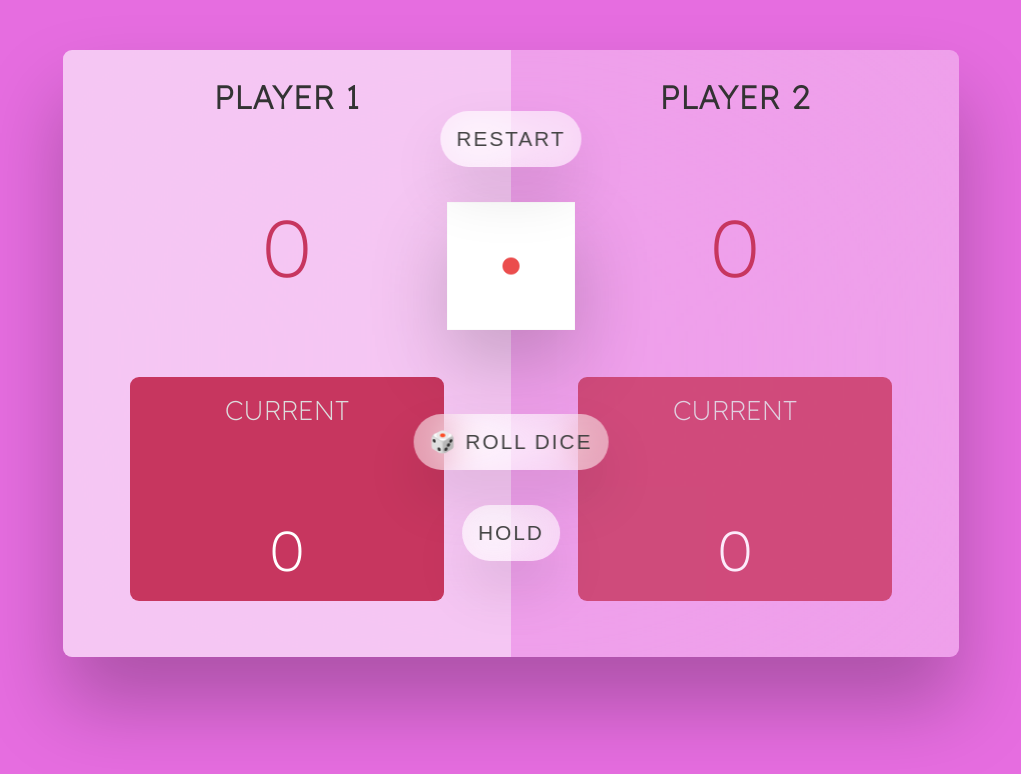
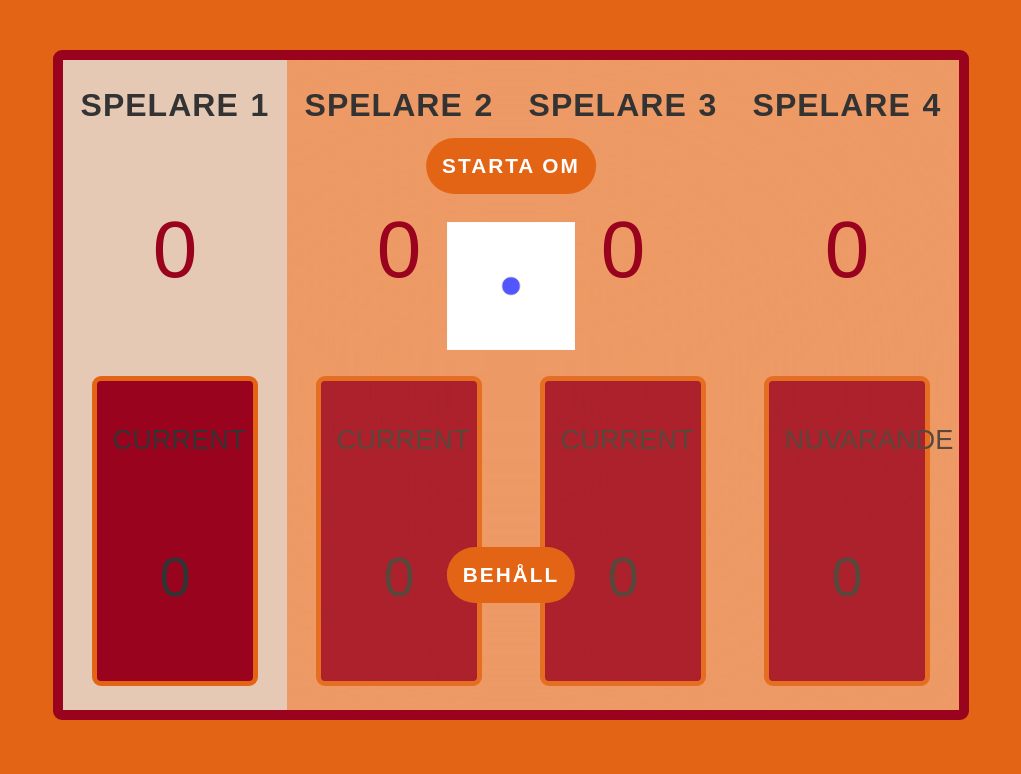
Before and after one commit to raphaelbroberg/dicegame, a plain HTML site: page dice/index.html in a window 1280 px wide. Shown: the whole page, without its empty margins (129-1150 px from the left). Drawn offline with Linux system fonts and the light colour scheme; a web font is replaced by a local one.

Commit message:
Add files via upload

```diff
--- a/dice/index.html
+++ b/dice/index.html
@@ -6,16 +6,22 @@
   <meta http-equiv="X-UA-Compatible" content="IE=edge">
   <meta name="viewport" content="width=device-width, initial-scale=1.0">
   <link rel="stylesheet" href="style.css">
+
+  <!-- Adam -->
+  <!-- Ange ikonen för webbsidan. -->
   <link rel="icon" type="image/png" sizes="32x32" href="images/dice-6.png">
-  <title>Pig Dice Game</title>
+  <!-- Titel för sidan. -->
+  <title>Four Player Dice Game</title>
 </head>
 
 <body>
   <main>
+    <!-- Raphael -->
+    <!-- Delen som visar spelarkorten, inklusive deras namn, poäng och aktuella poäng. -->
     <section class="player-cards">
       <!-- Player 0 Card -->
       <div class="player player--0 player--active">
-        <h2 class="name" id="name--0">Player 1</h2>
+        <h2 class="name" id="name--0">Spelare 1</h2>
         <p class="score" id="score--0">0</p>
         <div class="current">
           <p class="current-label">Current</p>
@@ -24,19 +30,43 @@
       </div>
       <!-- Player 1 Card -->
       <div class="player player--1">
-        <h2 class="name" id="name--1">Player 2</h2>
+        <h2 class="name" id="name--1">Spelare 2</h2>
         <p class="score" id="score--1">0</p>
         <div class="current">
           <p class="current-label">Current</p>
           <p class="current-score" id="current--1">0</p>
         </div>
       </div>
+      <!-- Player 0 Card -->
+      <div class="player player--2">
+        <h2 class="name" id="name--2">Spelare 3</h2>
+        <p class="score" id="score--2">0</p>
+        <div class="current">
+          <p class="current-label">Current</p>
+          <p class="current-score" id="current--2">0</p>
+        </div>
+      </div>
+      <!-- Player 1 Card -->
+      <div class="player player--3">
+        <h2 class="name" id="name--3">Spelare 4</h2>
+        <p class="score" id="score--3">0</p>
+        <div class="current">
+          <p class="current-label">Nuvarande</p>
+          <p class="current-score" id="current--3">0</p>
+        </div>
+      </div>
     </section>
-    <!-- Buttons -->
-    <img src="images/dice-1.png" alt="Playing dice" class="dice">
-    <button class="btn btn--new">Restart</button>
-    <button class="btn btn--roll">🎲 Roll dice</button>
-    <button class="btn btn--hold">Hold</button>
+    <!-- Johan -->
+    <!-- Knappen som används för att rulla tärningen. -->
+    <img src="images/dice1.png" alt="Playing dice" class="dice" id="roll-dice-btn">
+
+    <!-- Yosef -->
+    <!-- Knapp för att starta om spelet. -->
+    <button class="btn btn--new">Starta om</button>
+
+    <!-- Raphael -->
+    <!-- Knapp för att hålla poängen och passera turen till nästa spelare. -->
+    <button class="btn btn--hold">Behåll</button>
   </main>
 </body>
 
--- a/dice/style.css
+++ b/dice/style.css
@@ -1,15 +1,20 @@
-@import url('https://fonts.googleapis.com/css2?family=Lexend+Deca:wght@200&display=swap');
+/* Raphael */
+/* Importerar ny font */
 
+@import url('https://fonts.googleapis.com/css2?family=Bungee+Spice&display=swap');
+
+/* Body */
 body {
   box-sizing: border-box;
   margin: 0;
   padding: 0;
-  font-family: 'Lexend Deca', sans-serif;
+  font-family: "Bungee Spice", sans-serif;
   font-weight: 400;
   color: #333;
-  background-color: #e66de0;
+  background-color: #E36414;
 }
 
+/* Johan */
 /** Main Container **/
 main {
   position: relative;
@@ -20,10 +25,12 @@ main {
   height: auto;
   background-color: rgba(255, 255, 255, 0.35);
   backdrop-filter: blur(200px);
-  box-shadow: 0 3rem 5rem rgba(0, 0, 0, 0.25);
   border-radius: 9px;
+  border: solid #9A031E 10px;
   overflow: hidden;
 }
+
+/* Yosef */
 /** Player Section **/
 .player-cards {
   margin: 0 auto;
@@ -36,6 +43,7 @@ main {
   text-align: center;
 }
 
+/* Adam */
 .player {
   width: 100%;
   height: auto;
@@ -47,67 +55,66 @@ main {
   letter-spacing: 1px;
   word-spacing: 2px;
 }
-
 /** Player Score **/
 .score {
   font-size: 5rem;
-  color: #c7365f;
+  color: #9A031E;
 }
 
+/* Raphael */
 /** Active Player **/
 .player--active {
-  background-color: rgba(255, 255, 255, 0.4);
+  background-color: rgba(223, 245, 255, 0.519);
 }
 .player--active .current {
   opacity: 1;
+  margin-bottom: 1.5rem;
 }
-/** Current Scores **/
+
+/* Johan */
+/* Current Scores */
 .current {
   margin: 0 auto;
-  background-color: #c7365f;
+  background-color: #9A031E;
   opacity: 0.8;
   border-radius: 9px;
-  color: #fff;
+  border: solid #E36414 5px;
   width: 70%;
   text-align: center;
-  transition: all 0.75s;
 }
-
 .current-label {
   text-transform: uppercase;
   margin-bottom: 1rem;
   font-size: 1.7rem;
-  color: #ddd;
   padding: 1rem;
 }
-
 .current-score {
   font-size: 3.5rem;
   padding: 1rem;
 }
 
-/** Buttons **/
+/* Yosef */
+/* Buttons */
 .btn {
   position: absolute;
   left: 50%;
   transform: translateX(-50%);
-  color: #444;
+  color: #ffffff;
   background: none;
   border: none;
   font-size: 1.3rem;
+  font-weight: bolder;
   letter-spacing: 2px;
   text-transform: uppercase;
   cursor: pointer;
-  transition: all 0.2s;
-  background-color: rgba(255, 255, 255, 0.5);
-  backdrop-filter: blur(20px);
+  background-color: #E36414;
   padding: 1rem;
   border-radius: 50rem;
-  box-shadow: 0 1.75rem 3.5rem rgba(0, 0, 0, 0.1);
 }
 
+/* Johan */
 .btn--new {
-  top: 10%;
+  top: 12%;
 }
 .btn--roll {
   top: 60%;
@@ -116,7 +123,8 @@ main {
   top: 75%;
 }
 
-/** Buttons on Hover **/
+/* Adam */
+/* Buttons on Hover */
 .btn--new:hover {
   padding: 1rem;
   font-size: 1.2rem;
@@ -124,38 +132,25 @@ main {
   background-color: #bf2e34;
   backdrop-filter: none;
   color: white;
-  box-shadow: -2px 7px 15px -7px rgba(0, 0, 0, 0.75);
-  -webkit-box-shadow: -2px 7px 15px -7px rgba(0, 0, 0, 0.75);
-  -moz-box-shadow: -2px 7px 15px -7px rgba(0, 0, 0, 0.75);
   transition: all 0.2s;
 }
 .btn--roll:hover,
 .btn--hold:hover {
   padding: 1.3rem;
-  box-shadow: -2px 7px 15px -7px rgba(0, 0, 0, 0.75);
-  -webkit-box-shadow: -2px 7px 15px -7px rgba(0, 0, 0, 0.75);
-  -moz-box-shadow: -2px 7px 15px -7px rgba(0, 0, 0, 0.75);
   transition: all 0.3s;
 }
 
-.btn:active {
-  transform: translate(-50%, 3px);
-  box-shadow: 0 1rem 2rem rgba(0, 0, 0, 0.15);
-}
-
-.btn:focus {
-  outline: none;
-}
-
+/* Johan */
 .dice {
   position: absolute;
   left: 50%;
   top: 25%;
   transform: translateX(-50%);
   height: 8rem;
-  box-shadow: 0 2rem 5rem rgba(0, 0, 0, 0.2);
 }
 
+/* Raphael */
 .player--winner {
-  background-color: #2f2f2f;
+  background-color: #F7C566;
+  border: 5px solid white;
 }
```
Also changed, not shown: dice/images/dice1.png (added), dice/images/dice2.png (added), dice/images/dice3.png (added), dice/images/dice4.png (added), dice/images/dice5.png (added), dice/images/dice6.png (added).
